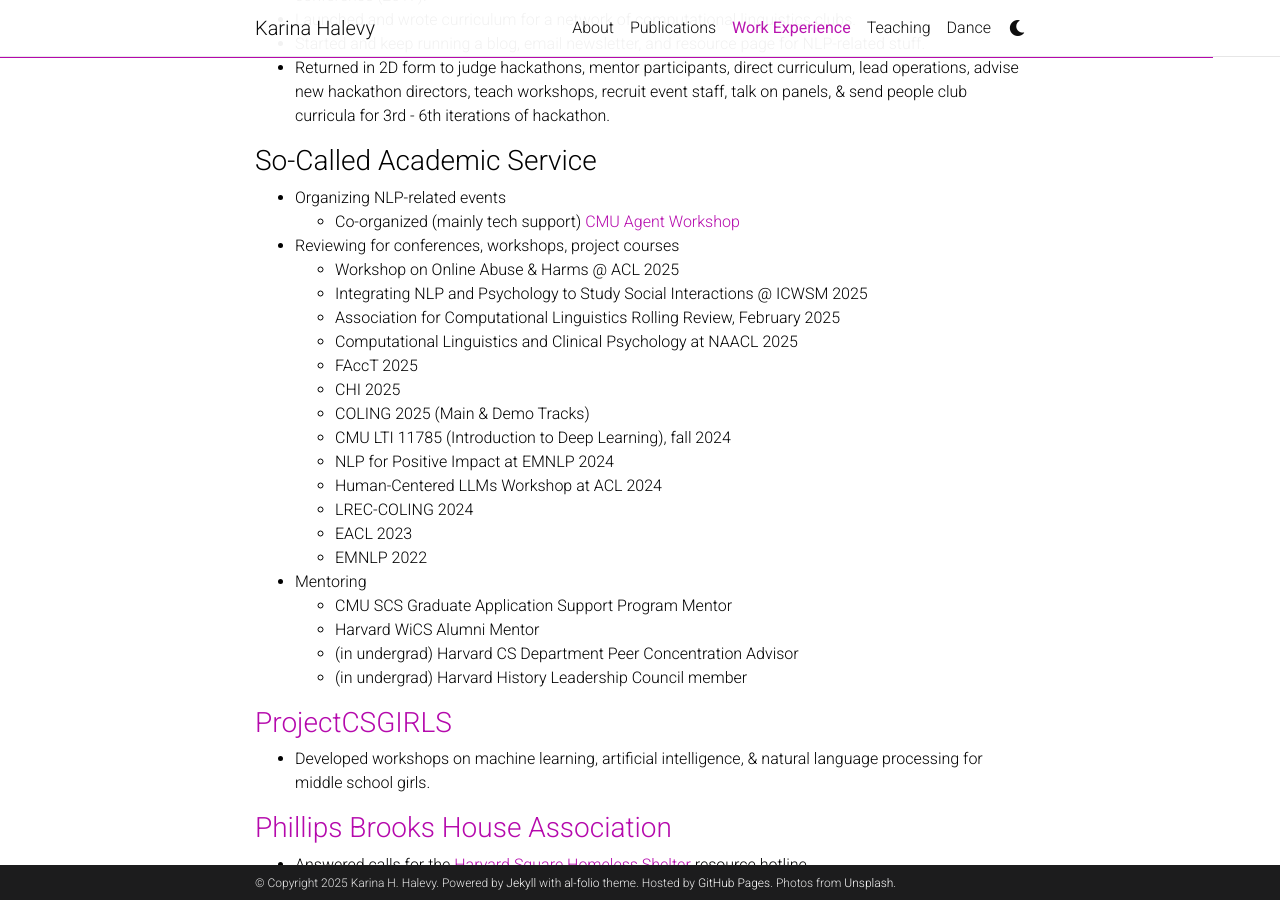
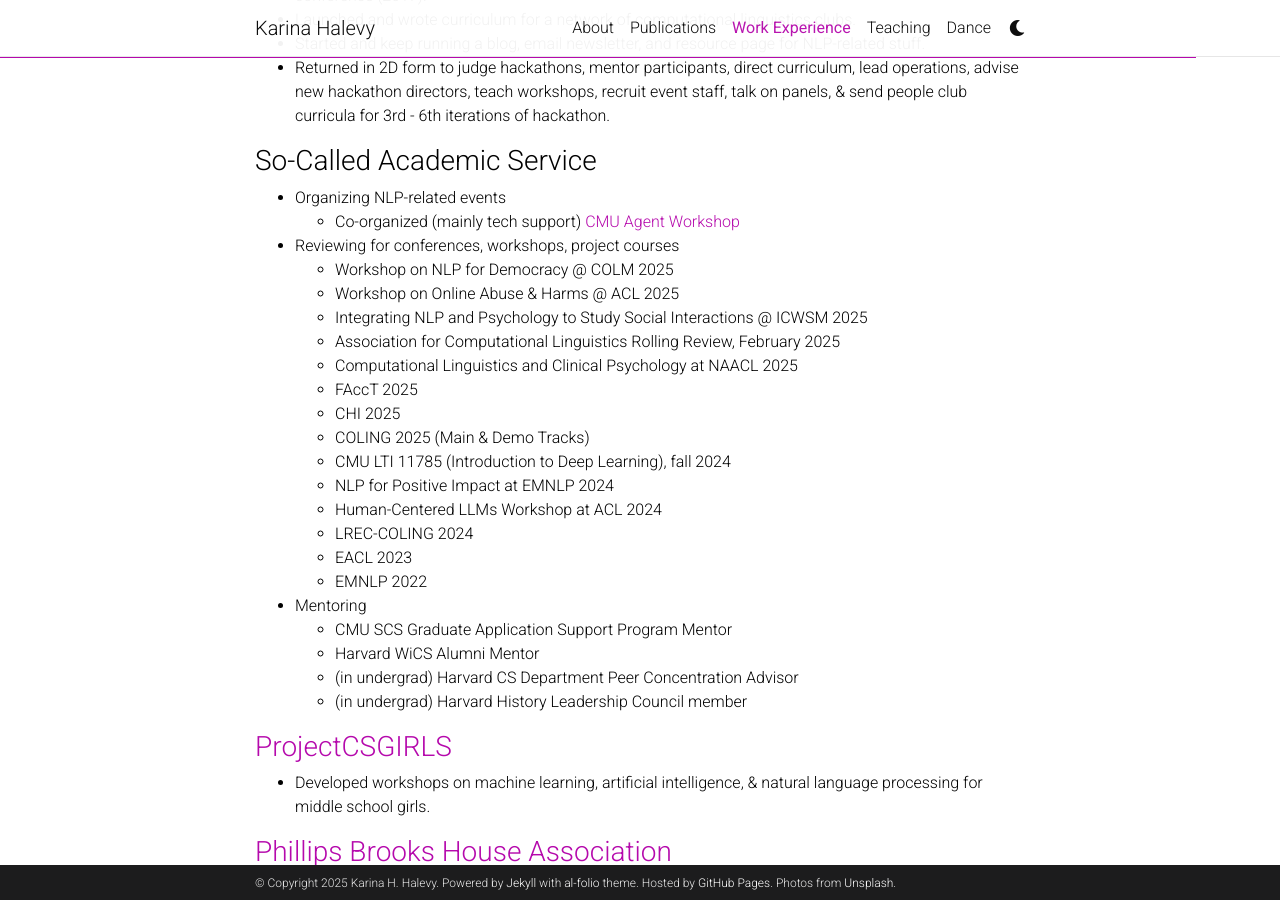
Before and after one commit to ENSCMA2/enscma2.github.io, a Jekyll site: the page built from _pages/experience.md, in a window 1280 px wide and 900 px high, scrolled down 1561 px. Built offline with Jekyll 4.4.1, drawn with Linux system fonts in a browser that asks for light colours; comment, search, counter and statistics services are not loaded; a style sheet for code colours, icons or effects is not loaded.

Commit message:
Update experience.md

```diff
--- a/_pages/experience.md
+++ b/_pages/experience.md
@@ -50,6 +50,7 @@ horizontal: false
 - Organizing NLP-related events
   - Co-organized (mainly tech support) [CMU Agent Workshop](https://cmu-agent-workshop.github.io/)
 - Reviewing for conferences, workshops, project courses
+  - Workshop on NLP for Democracy @ COLM 2025
   - Workshop on Online Abuse & Harms @ ACL 2025
   - Integrating NLP and Psychology to Study Social Interactions @ ICWSM 2025
   - Association for Computational Linguistics Rolling Review, February 2025
```
